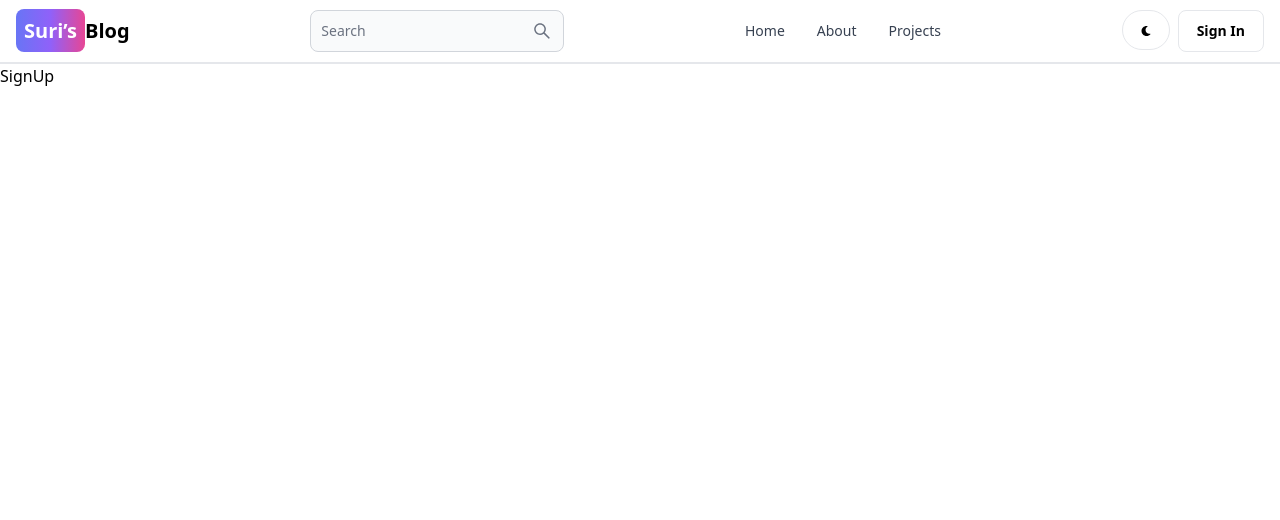
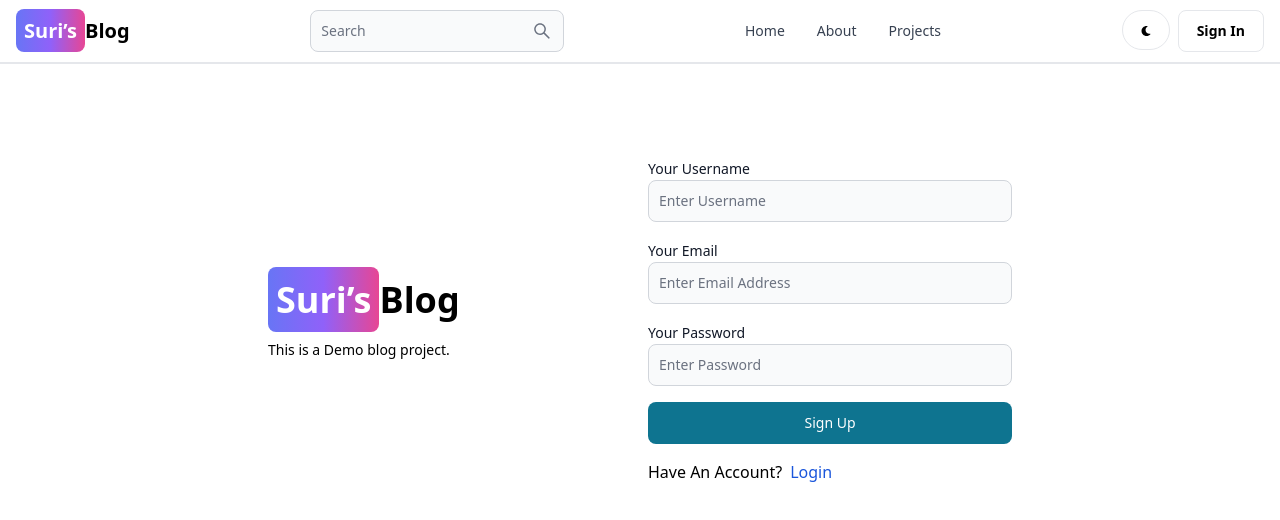
Before and after one commit to surendraranwa/Blog-Project, a React (Vite) app in the folder frontend/: page /signup in a window 1280 px wide. Shown: the top 520 px of the page. Built offline with nearby package versions, Linux system fonts and the light colour scheme.

Commit message:
Create UI for SignUp Page

```diff
--- a/frontend/src/Pages/SignUp.jsx
+++ b/frontend/src/Pages/SignUp.jsx
@@ -1,8 +1,40 @@
-
+import { Button, Label, TextInput } from "flowbite-react"
+import { Link } from "react-router-dom"
 
 function SignUp() {
   return (
-    <div>SignUp</div>
+    <>
+    <div className="min-h-screen mt-20">
+      <div className="flex p-3 max-w-3xl mx-auto flex-col md:flex-row md:items-center gap-4">
+        <div className="flex-1">
+        <Link to="/" className="font-bold dark:text-white text-4xl">
+        <span className="px-2 py-2 bg-gradient-to-r from-indigo-500 via-purple-500 to-pink-500 rounded-lg text-white">Suri&rsquo;s</span>Blog
+        </Link>
+        <p className="text-sm mt-5">This is a Demo blog project.</p>
+        </div>
+        <div  className="flex-1">
+          <form className="flex flex-col gap-4">
+            <div>
+              <Label value="Your Username"/>
+              <TextInput type="text" placeholder="Enter Username" id="username"/>
+            </div>
+            <div>
+              <Label value="Your Email"/>
+              <TextInput type="text" placeholder="Enter Email Address" id="email"/>
+            </div>
+            <div>
+              <Label value="Your Password"/>
+              <TextInput type="password" placeholder="Enter Password" id="password"/>
+            </div>
+            <Button>Sign Up</Button>
+          </form>
+          <div className="flex mt-4 gap-2">
+            <span>Have An Account?</span><Link className="text-blue-700" to="/signin">Login</Link>
+          </div>
+        </div>
+      </div>
+    </div>
+    </>
   )
 }
 
```
